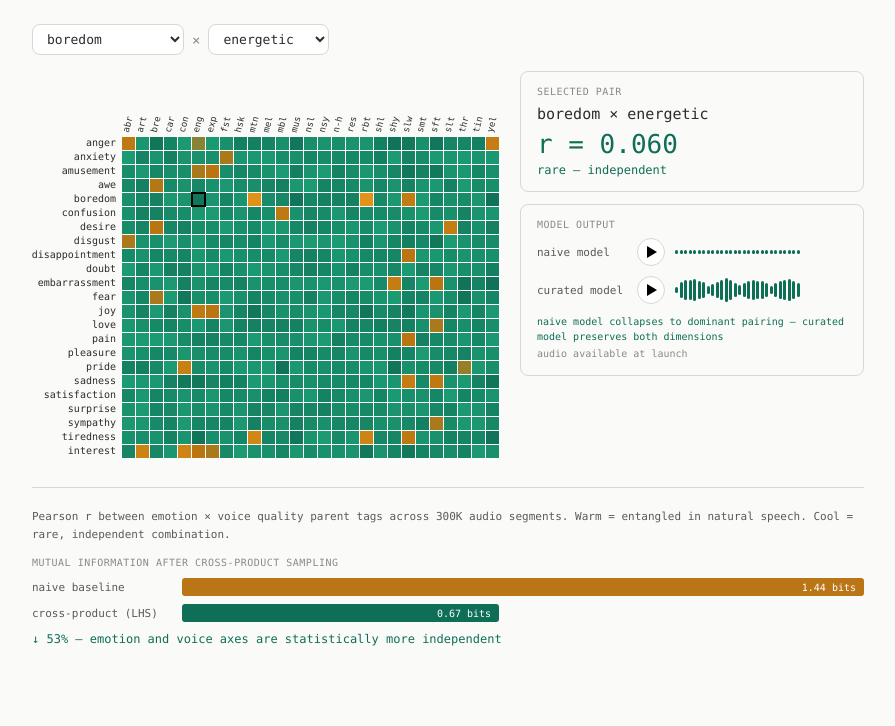
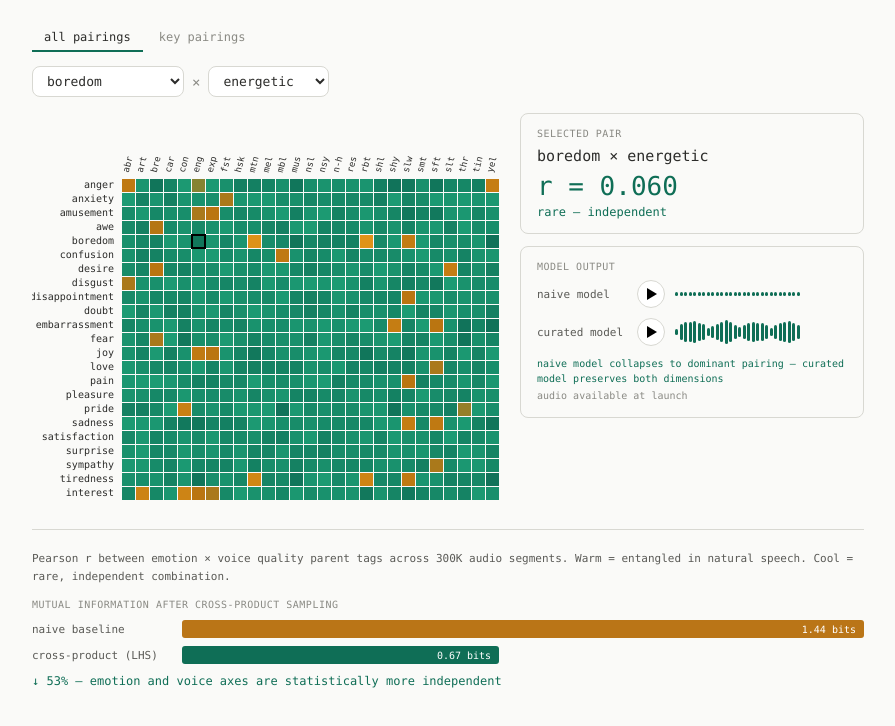
Before and after one commit to morikyl/disentanglement-demo, a plain HTML site: page index.html in a window 1280 px wide. Shown: the whole page, without its empty margins (192-1087 px from the left). Drawn offline with Linux system fonts and the light colour scheme.

Commit message:
Add tab switcher: all pairings vs key pairings view
Curated 8x8 grid highlights contrast between common and rare emotion × voice combinations with larger cells and full labels.

Co-Authored-By: Claude Opus 4.6 <noreply@anthropic.com>

```diff
--- a/index.html
+++ b/index.html
@@ -222,9 +222,33 @@
     margin-top: 10px;
     font-weight: 500;
   }
+  .tab-bar {
+    display: flex;
+    gap: 4px;
+    margin-bottom: 14px;
+  }
+  .tab {
+    font-family: var(--font-mono);
+    font-size: 12px;
+    padding: 6px 12px;
+    background: transparent;
+    color: var(--color-text-tertiary);
+    border: none;
+    border-bottom: 2px solid transparent;
+    cursor: pointer;
+  }
+  .tab.active {
+    color: var(--color-text-primary);
+    border-bottom-color: var(--teal);
+  }
 </style>
 </head>
 <body>
+
+<div class="tab-bar">
+  <button class="tab active" data-tab="all">all pairings</button>
+  <button class="tab" data-tab="key">key pairings</button>
+</div>
 
 <div class="controls">
   <select id="emotionSelect"></select>
@@ -279,9 +303,17 @@
 </div>
 
 <script>
-const emotions = ['anger','anxiety','amusement','awe','boredom','confusion','desire','disgust','disappointment','doubt','embarrassment','fear','joy','love','pain','pleasure','pride','sadness','satisfaction','surprise','sympathy','tiredness','interest'];
-const voices = ['abrasive','articulate','breathy','cartoony','confident','energetic','expressive','fast','husky','monotone','mellow','mumbling','musical','nasal','noisy','non-human','resounding','robotic','shrill','shy','slow','smooth','soft','sultry','theatrical','tinny','yelling'];
-const voiceAbbr = ['abr','art','bre','car','con','eng','exp','fst','hsk','mtn','mel','mbl','mus','nsl','nsy','n-h','res','rbt','shl','shy','slw','smt','sft','slt','thr','tin','yel'];
+const allEmotions = ['anger','anxiety','amusement','awe','boredom','confusion','desire','disgust','disappointment','doubt','embarrassment','fear','joy','love','pain','pleasure','pride','sadness','satisfaction','surprise','sympathy','tiredness','interest'];
+const allVoices = ['abrasive','articulate','breathy','cartoony','confident','energetic','expressive','fast','husky','monotone','mellow','mumbling','musical','nasal','noisy','non-human','resounding','robotic','shrill','shy','slow','smooth','soft','sultry','theatrical','tinny','yelling'];
+const allVoiceAbbr = ['abr','art','bre','car','con','eng','exp','fst','hsk','mtn','mel','mbl','mus','nsl','nsy','n-h','res','rbt','shl','shy','slw','smt','sft','slt','thr','tin','yel'];
+
+const keyEmotions = ['anger','boredom','joy','sadness','tiredness','interest','pride','embarrassment'];
+const keyVoices = ['energetic','slow','soft','confident','monotone','yelling','shy','theatrical'];
+
+let emotions = allEmotions;
+let voices = allVoices;
+let voiceAbbr = allVoiceAbbr;
+let activeTab = 'all';
 
 const knownPairs = {
   'boredom,robotic':0.899,'boredom,monotone':0.888,
@@ -348,60 +380,81 @@ function rColor(r) {
   return `rgb(${Math.round(rgb[0])},${Math.round(rgb[1])},${Math.round(rgb[2])})`;
 }
 
-// Canvas constants
-const LW = 90, LH = 66, CS = 13, GP = 1, PT = CS + GP;
+// Canvas state
 const canvas = document.getElementById('heatmap');
 const ctx = canvas.getContext('2d');
 const dpr = window.devicePixelRatio || 1;
-const cw = LW + voices.length * PT;
-const ch = LH + emotions.length * PT;
-canvas.width = cw * dpr;
-canvas.height = ch * dpr;
-canvas.style.width = cw + 'px';
-canvas.style.height = ch + 'px';
-ctx.scale(dpr, dpr);
-
 const isDark = window.matchMedia('(prefers-color-scheme: dark)').matches;
 const textColor = isDark ? '#D3D1C7' : '#2C2C2A';
 const selBorder = isDark ? '#FFFFFF' : '#000000';
+const monoFont = getComputedStyle(document.body).fontFamily;
 
+let LW, LH, CS, GP, PT, cw, ch;
 let selEm = 'boredom', selVo = 'energetic';
 
-// Populate dropdowns
 const emSel = document.getElementById('emotionSelect');
 const voSel = document.getElementById('voiceSelect');
-emotions.forEach(e => { const o = document.createElement('option'); o.value = e; o.textContent = e; emSel.appendChild(o); });
-voices.forEach(v => { const o = document.createElement('option'); o.value = v; o.textContent = v; voSel.appendChild(o); });
-emSel.value = selEm;
-voSel.value = selVo;
+
+function setupCanvas() {
+  const isKey = activeTab === 'key';
+  CS = isKey ? 36 : 13;
+  GP = isKey ? 2 : 1;
+  LW = isKey ? 110 : 90;
+  LH = isKey ? 90 : 66;
+  PT = CS + GP;
+  cw = LW + voices.length * PT;
+  ch = LH + emotions.length * PT;
+  canvas.width = cw * dpr;
+  canvas.height = ch * dpr;
+  canvas.style.width = cw + 'px';
+  canvas.style.height = ch + 'px';
+  ctx.setTransform(1, 0, 0, 1, 0, 0);
+  ctx.scale(dpr, dpr);
+}
+
+function populateDropdowns() {
+  emSel.innerHTML = '';
+  voSel.innerHTML = '';
+  emotions.forEach(e => { const o = document.createElement('option'); o.value = e; o.textContent = e; emSel.appendChild(o); });
+  voices.forEach(v => { const o = document.createElement('option'); o.value = v; o.textContent = v; voSel.appendChild(o); });
+  // Ensure selection is valid for current tab
+  if (!emotions.includes(selEm)) selEm = emotions[0];
+  if (!voices.includes(selVo)) selVo = voices[0];
+  emSel.value = selEm;
+  voSel.value = selVo;
+}
 
 function drawHeatmap() {
   ctx.clearRect(0, 0, cw, ch);
+  const isKey = activeTab === 'key';
+  const headerFont = isKey ? '11px ' : '9px ';
+  const rowFont = isKey ? '12px ' : '10px ';
 
   // Column headers
   ctx.save();
-  ctx.font = '9px ' + getComputedStyle(document.body).fontFamily;
+  ctx.font = headerFont + monoFont;
   ctx.fillStyle = textColor;
   ctx.textAlign = 'left';
   for (let j = 0; j < voices.length; j++) {
+    const label = isKey ? voices[j] : voiceAbbr[j];
     const x = LW + j * PT + CS / 2;
-    const y = LH - 4;
+    const y = LH - 6;
     ctx.save();
     ctx.translate(x, y);
     ctx.rotate(-75 * Math.PI / 180);
-    ctx.fillText(voiceAbbr[j], 0, 0);
+    ctx.fillText(label, 0, 0);
     ctx.restore();
   }
   ctx.restore();
 
   // Row labels
-  ctx.font = '10px ' + getComputedStyle(document.body).fontFamily;
+  ctx.font = rowFont + monoFont;
   ctx.fillStyle = textColor;
   ctx.textAlign = 'right';
   ctx.textBaseline = 'middle';
   for (let i = 0; i < emotions.length; i++) {
     const y = LH + i * PT + CS / 2;
-    ctx.fillText(emotions[i], LW - 6, y);
+    ctx.fillText(emotions[i], LW - 8, y);
   }
 
   // Cells
@@ -411,12 +464,25 @@ function drawHeatmap() {
       const x = LW + j * PT;
       const y = LH + i * PT;
       ctx.fillStyle = rColor(r);
-      ctx.fillRect(x, y, CS, CS);
+      if (isKey) {
+        const rad = 4;
+        ctx.beginPath();
+        ctx.roundRect(x, y, CS, CS, rad);
+        ctx.fill();
+      } else {
+        ctx.fillRect(x, y, CS, CS);
+      }
 
       if (emotions[i] === selEm && voices[j] === selVo) {
         ctx.strokeStyle = selBorder;
         ctx.lineWidth = 2;
-        ctx.strokeRect(x, y, CS, CS);
+        if (isKey) {
+          ctx.beginPath();
+          ctx.roundRect(x, y, CS, CS, 4);
+          ctx.stroke();
+        } else {
+          ctx.strokeRect(x, y, CS, CS);
+        }
       }
     }
   }
@@ -550,7 +616,7 @@ function cellFromMouse(e) {
   const my = e.clientY - rect.top;
   const col = Math.floor((mx - LW) / PT);
   const row = Math.floor((my - LH) / PT);
-  if (col >= 0 && col < voices.length && row >= 0 && row < emotions.length) {
+  if (col >= 0 && col < voices.length && row >= 0 && row < emotions.length && mx >= LW && my >= LH) {
     return { row, col };
   }
   return null;
@@ -600,7 +666,37 @@ voSel.addEventListener('change', () => {
   updateDetail();
 });
 
+// Tab switching
+document.querySelectorAll('.tab').forEach(tab => {
+  tab.addEventListener('click', () => {
+    const newTab = tab.dataset.tab;
+    if (newTab === activeTab) return;
+    activeTab = newTab;
+    document.querySelectorAll('.tab').forEach(t => t.classList.remove('active'));
+    tab.classList.add('active');
+
+    if (activeTab === 'key') {
+      emotions = keyEmotions;
+      voices = keyVoices;
+      voiceAbbr = keyVoices; // full names for key view
+    } else {
+      emotions = allEmotions;
+      voices = allVoices;
+      voiceAbbr = allVoiceAbbr;
+    }
+
+    selEm = 'boredom';
+    selVo = 'energetic';
+    setupCanvas();
+    populateDropdowns();
+    drawHeatmap();
+    updateDetail();
+  });
+});
+
 // Init
+setupCanvas();
+populateDropdowns();
 drawHeatmap();
 updateDetail();
 </script>
```
